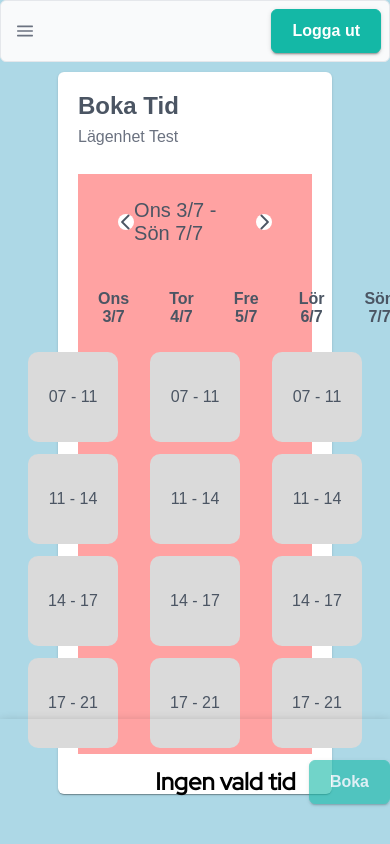
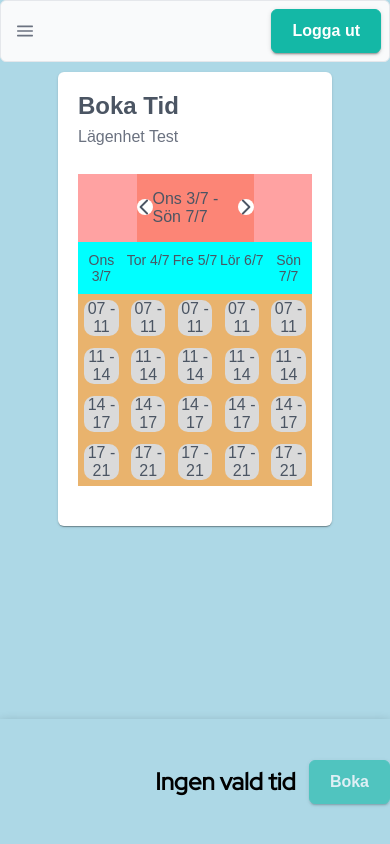
Before and after one commit to gustavAlbrekts0n/bokningsapp, a React (Create React App) app in the folder react-app/: page / in a window 390 px wide. Shown: the top 844 px of the page. Built offline with nearby package versions, Linux system fonts and the light colour scheme; no server answers; a web font is replaced by a local one.

Commit message:
Improve styling for smaller screens

```diff
--- a/react-app/src/components/calendar.css
+++ b/react-app/src/components/calendar.css
@@ -7,14 +7,13 @@
 }
 
 .week-picker {
-  width: 70%; /* TODO */
+  width: 50%; /* TODO */
   display: flex;
   flex-direction: row;
   align-items: center;
   justify-content: space-between;
-  font-size: 20px;
-  padding: 5px;
-  /*background-color: rgb(252, 133, 118);*/
+  font-size: 16px;
+  background-color: rgb(252, 133, 118);
 }
 
 .arrow {
@@ -33,21 +32,22 @@
   width: 100%;
   display: flex;
   flex-direction: row;
-  /*background-color: aqua;*/
+  background-color: aqua;
 }
 
 .header-cell {
   flex: 1;
-  padding: 20px;
+  padding: 10px 0px;
   text-align: center;
-  font-weight: 600;
+  font-size: 14px;
+  font-weight: 400;
 }
 
 .body {
   display: flex;
   flex-direction: row;
   justify-content: space-around;
-  /*background-color: rgb(233, 179, 109);*/
+  background-color: rgb(233, 179, 109);
 }
 
 .day-column {
@@ -60,7 +60,7 @@
   display: flex;
   justify-content: center;
   align-items: center;
-  height: 90px;
+  width: 90px;
   aspect-ratio: 1/1;
   margin: 6px 16px;
   cursor: pointer;
@@ -110,4 +110,10 @@
     width: 60vw;
     background-color: rgb(255, 162, 162);
   }
+
+  .time-slot {
+    width: calc(60vw * (90/610));
+    aspect-ratio: 1/1;
+    margin: 6px calc(60vw * (16/610));
+  }
 }
```
